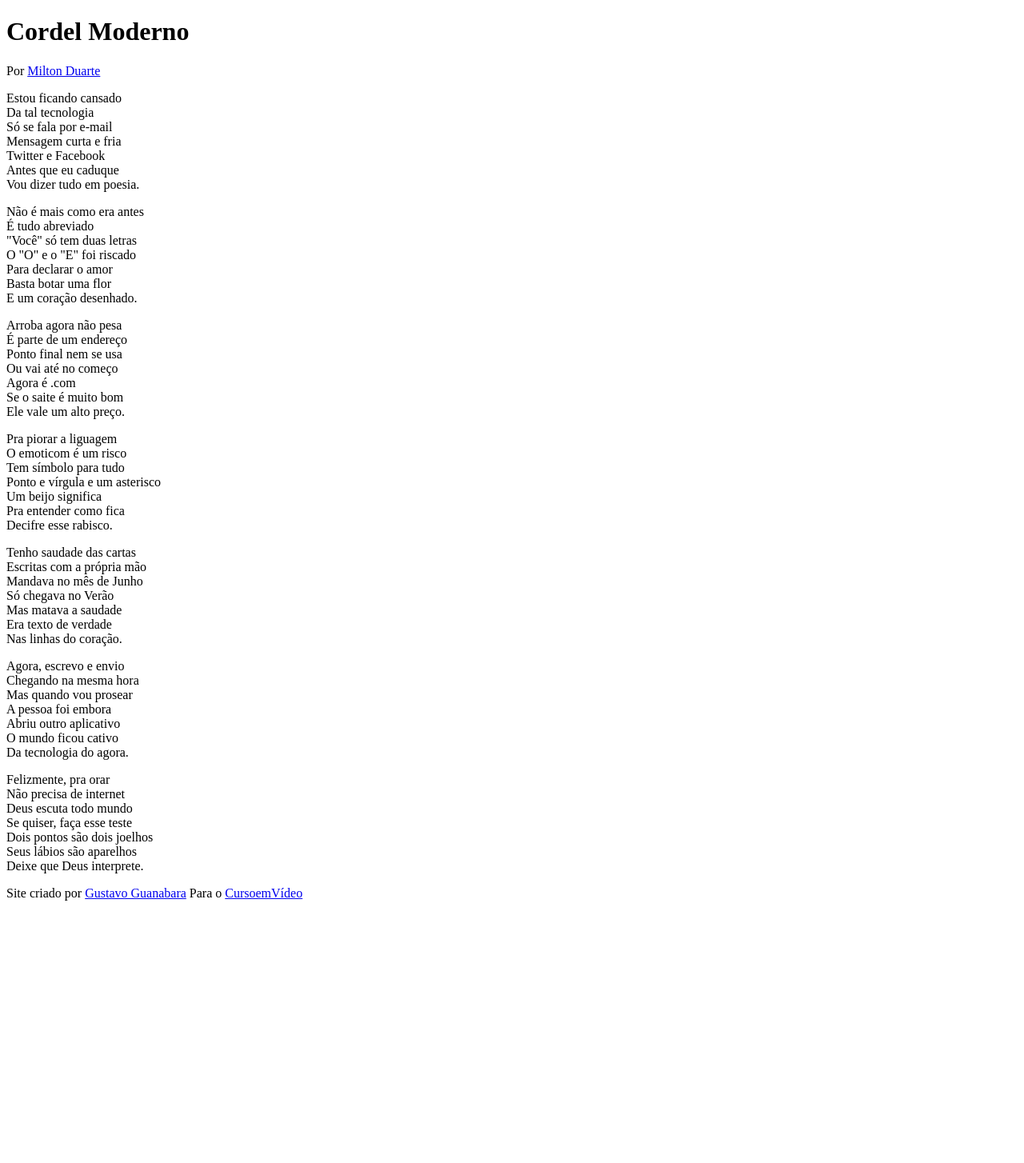
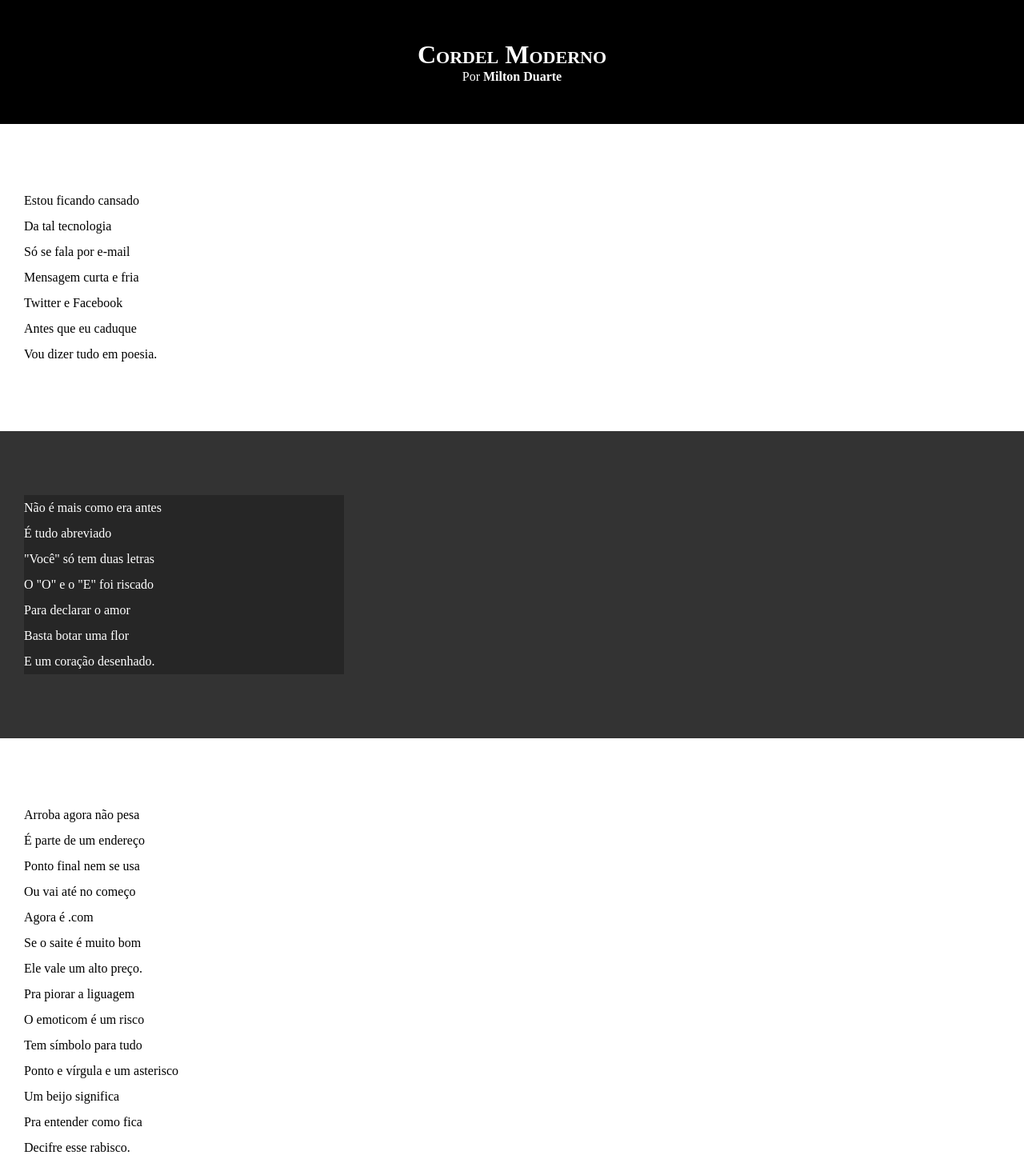
Before and after one commit to Mattheus-Santos/html-css-Curso-em-video, a plain HTML site: page Desafios/des.012/index.html in a window 1280 px wide. Shown: the top 1454 px of the page at 80% size. Before the commit the page ends 1142 px from the top, so only its background shows below. Drawn offline with Linux system fonts and the light colour scheme.

Commit message:
Atualizei estilos dos textos e blocos

```diff
--- a/Desafios/des.012/estilo/style.css
+++ b/Desafios/des.012/estilo/style.css
@@ -1 +1,63 @@
 @charset "UTF-8";
+
+* {
+    margin: 0px;
+    padding: 0px;
+}
+
+html, body {
+    min-height: 100vh; /*Tamanho minimo da pagina do site*/
+    background-color: darkgray;
+}
+
+header {
+    background-color: black;
+    color: white;
+    text-align: center;
+}
+
+header > h1 {
+    padding-top: 50px;
+    font-variant: small-caps; /*Letra maiúcula sem exageros*/
+}
+
+header > p {
+    padding-bottom: 50px;
+}
+
+header a, footer a {
+    color: white;
+    text-decoration: none;/*retira o sublinhado*/
+    font-weight: bolder;/*Texto em negrito*/
+}
+
+header a:hover, footer a:hover {
+    text-decoration: underline;/*Passar mouse sobre o link fica sublinhado*/
+}
+
+section {
+    padding-top: 10vh;/*padding (espaço) em cima de 10% da largura*/
+    padding-bottom: 10vh;/*padding (espaço) embaixo de 10% da largura*/
+    line-height: 2em;/*Espaçamento entre as frases/linhas*/
+    padding-left: 30px;/*Espaçamento da esquerda da borda*/
+}
+section.normal {
+    background-color: white;
+    color: black;
+}
+
+section.imagem {
+    background-color: rgb(51, 51, 51);
+    color: white;;
+}
+
+section.imagem > p {
+    width: 400px;
+    background-color:rgb(0,0,0,0.253);
+}
+footer {
+    background-color: black;
+    color:white;
+    text-align: center;
+    padding:10px;/*espaço ao redor do conteúdo*/
+}
--- a/Desafios/des.012/index.html
+++ b/Desafios/des.012/index.html
@@ -13,7 +13,7 @@
         <p> Por <a href="https://www.recantodasletras.com.br/poesias/3186743" target="_blank"> Milton Duarte</a></p>
     </header>
 
-    <section>
+    <section class="normal">
         <p>
             Estou ficando cansado <br>
             Da tal tecnologia <br>
@@ -26,7 +26,7 @@
     </section>
 
 
-    <section>
+    <section class="imagem">
         <p>
             Não é mais como era antes <br>
             É tudo abreviado <br>
@@ -38,7 +38,7 @@
         </p>
     </section>
 
-    <section>
+    <section class="normal">
         <p>
             Arroba agora não pesa <br>
             É parte de um endereço <br>
@@ -61,7 +61,7 @@
 
     </section>
 
-    <section>
+    <section class="imagem">
         <p>
             Tenho saudade das cartas <br>
             Escritas com a própria mão <br>
@@ -73,7 +73,7 @@
         </p>
     </section>
 
-    <section>
+    <section class="normal">
         <p>
             Agora, escrevo e envio <br>
             Chegando na mesma hora <br>
@@ -96,7 +96,7 @@
     </section>
 
     <footer>
-        <p>Site criado por <a href="https://github.com/gustavoguanabara" target="_blank">Gustavo Guanabara</a> Para o <a href="https://www.cursoemvideo.com/" target="_blank">CursoemVídeo</a></p>
+        <p>Site criado por <a href="https://github.com/gustavoguanabara" target="_blank">Gustavo Guanabara</a> para o <a href="https://www.cursoemvideo.com/" target="_blank">CursoemVídeo</a></p>
     </footer>
 </body>
 </html>
```
